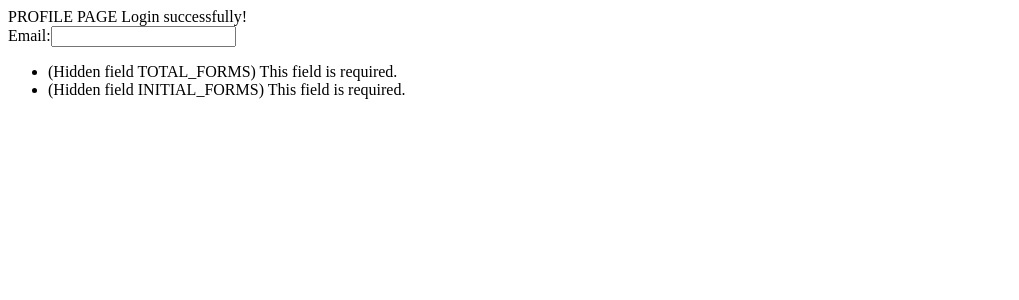
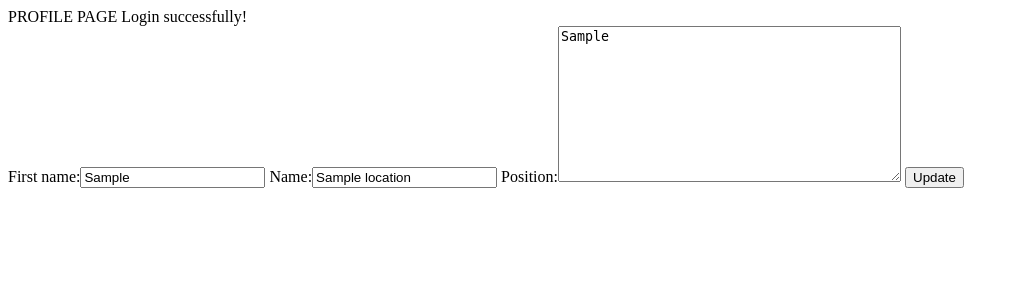
Before and after one commit to NhatPhan/FIYOW, a Django app: page /user/profile in a window 1280 px wide. Shown: the top 300 px of the page, without its empty margins (0-1019 px from the left). Run offline with Django 3.2, Linux system fonts and the light colour scheme; a user stored in the database is signed in; tables that the repository leaves empty hold one stand-in row (values such as "Sample post").

Commit message:
add profile page

```diff
--- a/siapp/urls.py
+++ b/siapp/urls.py
@@ -19,6 +19,7 @@ from django.contrib import admin
 from bookings.views import *
 from users.views import *
 from directions.views import *
+from django.contrib.auth.decorators import login_required
 
 urlpatterns = [
 
@@ -42,7 +43,7 @@ urlpatterns = [
 
     # Users
     url(r'^user/signup$', signup, name='signup'),
-    url(r'^user/profile$', profile, name='profile'),
+    url(r'^user/profile$', login_required(ProfileView.as_view()), name='profile'),
     url(r'^testtemplate$', test, name='test'),
 
     # Direction
--- a/templates/users/profile.html
+++ b/templates/users/profile.html
@@ -1,19 +1,30 @@
+{% load staticfiles %}
+
 <!DOCTYPE html>
 <html lang="en">
 <head>
     <meta charset="UTF-8">
     <title>Title</title>
+
+    <script src="{% static 'js/jquery-3.1.1.min.js' %}"></script>
 </head>
 <body>
     PROFILE PAGE
     Login successfully!
 
 
-    <form>
-        {{ localionForm.management_form }}
-        {{ userForm.management_form }}
-        {{ userForm }}
-        {{ locationForm}}
+    <form enctype="multipart/form-data" method="post">
+        {% csrf_token %}
+
+        {{ form }}
+        {% for loc_form in location_form %}
+        {{ loc_form.media }}
+        {{ loc_form }}
+        {% endfor %}
+
+        {{ location_form.management_form }}
+
+        <input type="submit" name="submit" class="btn btn-primary btn-sm" value="Update" />
     </form>
 
 
--- a/users/forms.py
+++ b/users/forms.py
@@ -8,11 +8,11 @@ from django.forms.widgets import SelectDateWidget
 
 
 class SIAUserForm(forms.ModelForm):
-    email = forms.EmailField(required=False)
+    first_name = forms.CharField(max_length=200)
 
     class Meta:
         model = SIAUser
-        fields = ('email',)
+        fields = ('first_name',)
 
 
 LocationFormSet = inlineformset_factory(SIAUser, Location,
--- a/users/views.py
+++ b/users/views.py
@@ -1,9 +1,12 @@
 from django.shortcuts import render, redirect, get_object_or_404
 from django.http import HttpResponseRedirect
 from django.core.urlresolvers import reverse
+from django.http import HttpResponseForbidden, HttpResponseRedirect
 
 from django.contrib.auth.models import User
 from django.contrib.auth import login, authenticate
+from django.views.generic.edit import ModelFormMixin
+from django.views.generic import DetailView
 
 from users.forms import SIAUserForm, LocationFormSet
 from users.models import SIAUser
@@ -82,23 +85,67 @@ def signup(request):
     return HttpResponseRedirect(reverse('profile'))
 
 
-def profile(request):
+class ProfileView(ModelFormMixin, DetailView):
     """
     Profile dashboard of user
     :param request:
     :return:
     """
+    template_name = 'users/profile.html'
+    model = SIAUser
+    form_class = SIAUserForm
+    success_url = '/'
 
-    # Authentication check
-    if not request.user.is_authenticated():
-        # TODO redirect to error page
-        return redirect(reverse('index'))
+    def get(self, request, *args, **kwargs):
+        """
+        Handles GET requests and instantiates blank versions of the form
+        and its inline formsets.
+        """
+        self.object = self.get_object()
+        form_class = self.get_form_class()
+        form = self.get_form(form_class)
+        location_form = LocationFormSet(instance=self.object)
+        return self.render_to_response(
+            self.get_context_data(form=form, location_form=location_form))
 
-    user = request.user
-    sia_user = SIAUser.objects.get(user=user)
+    def get_success_url(self):
+        return reverse('profile')
 
-    userForm = SIAUserForm(request.POST,request.FILES,instance=sia_user)
-    locationForm = LocationFormSet(request.POST,request.FILES,instance=sia_user)
+    def get_context_data(self, form, location_form, **kwargs):
+        user_profile = SIAUser.objects.get(user__id=self.request.user.id)
+        context = super(ProfileView, self).get_context_data(**kwargs)
+        context['form'] = form
+        context['location_form'] = location_form
+        return context
 
-    sia_user = get_object_or_404(SIAUser, user=user)
-    return render(request, 'users/profile.html', {'siaUser':sia_user, 'userForm':userForm, 'locationForm':locationForm })
+    def get_object(self,**kwargs):
+        user_profile = SIAUser.objects.get(user__id=self.request.user.id)
+        return user_profile
+
+    def post(self, request, *args, **kwargs):
+        self.object = self.get_object()
+        form_class = self.get_form_class()
+        form = self.get_form(form_class)
+        location_form = LocationFormSet(self.request.POST, self.request.FILES, instance=self.object)
+        if not request.user.is_authenticated:
+            return HttpResponseForbidden()
+        if form.is_valid() and location_form.is_valid():
+            return self.form_valid(form, location_form)
+        else:
+            return self.form_invalid(form, location_form)
+
+    def form_valid(self, form, location_form):
+        # Here, we would record the user's interest using the message
+        # passed in form.cleaned_data['message']
+        self.object = form.save()
+        location_form.instance = self.object
+        location_form.save()
+        return HttpResponseRedirect(self.get_success_url())
+
+    def form_invalid(self, form, location_form):
+        """
+        Called if a form is invalid. Re-renders the context data with the
+        data-filled forms and errors.
+        """
+        return self.render_to_response(
+            self.get_context_data(form=form, location_form=location_form))
```
Also changed, not shown: directions/migrations/0001_initial.py, directions/migrations/__init__.py (added), users/migrations/0001_initial.py, users/migrations/0002_siauser_language.py (deleted).
